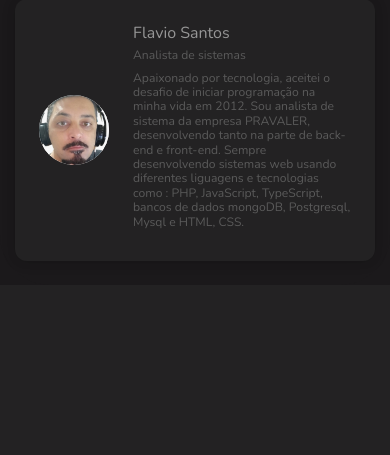
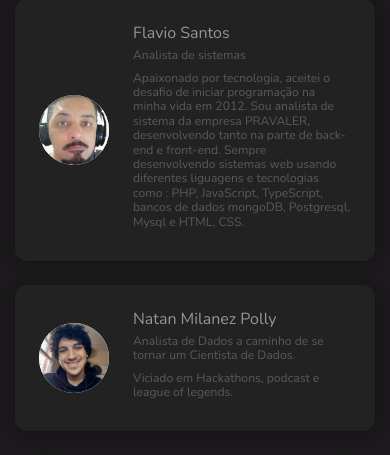
Before and after one commit to Projeto-Lovelace/lovelace, a Symfony app: template templates/index/index.html.twig in a window 390 px wide, after a click on "VOLUNTÁRIOS". Shown: the part 1021-1476 px from the top of the page. Before the commit the page ends 1284 px from the top, so only its background shows below. Run offline with Twig, Linux system fonts and the light colour scheme; the template is opened without the code that fills it, so the values that code supplies are empty; some libraries are stand-ins or nearby versions.

Commit message:
add natan

```diff
--- a/templates/index/index.html.twig
+++ b/templates/index/index.html.twig
@@ -327,6 +327,24 @@
                                     </div>
                                 </div>
                             </div>
+                            <div class="col-12 col-md-6 col-lg-4">
+                                <div class="card d-flex flex-row mb-4">
+                                    <a class="d-flex" href="#">
+                                        <img alt="Profile" src="/img/people/natan.jpeg"
+                                             class="img-thumbnail border-0 rounded-circle m-4 list-thumbnail align-self-center">
+                                    </a>
+                                    <div class=" d-flex flex-grow-1 min-width-zero">
+                                        <div
+                                                class="card-body pl-0 align-self-center d-flex flex-column flex-lg-row justify-content-between min-width-zero">
+                                            <div class="min-width-zero">
+                                                <p class="list-item-heading mb-1 truncate">Natan Milanez Polly</p>
+                                                <p class="mb-2 text-muted text-small">Analista de Dados a caminho de se tornar um Cientista de Dados.</p>
+                                                <p class="mb-2 text-muted text-small">Viciado em Hackathons, podcast e league of legends.</p>
+                                            </div>
+                                        </div>
+                                    </div>
+                                </div>
+                            </div>
                         </div>
                     </div>
 
```
Also changed, not shown: public/img/people/natan.jpeg (added).
